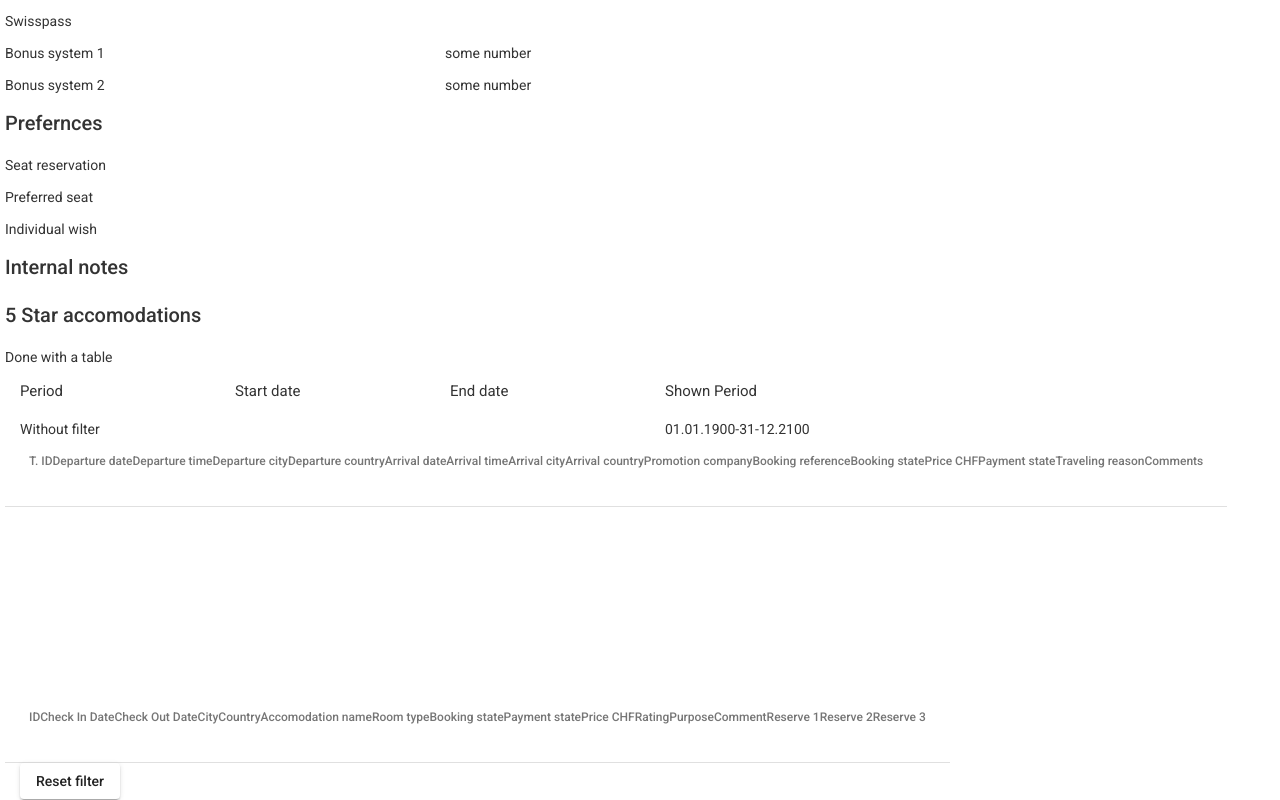
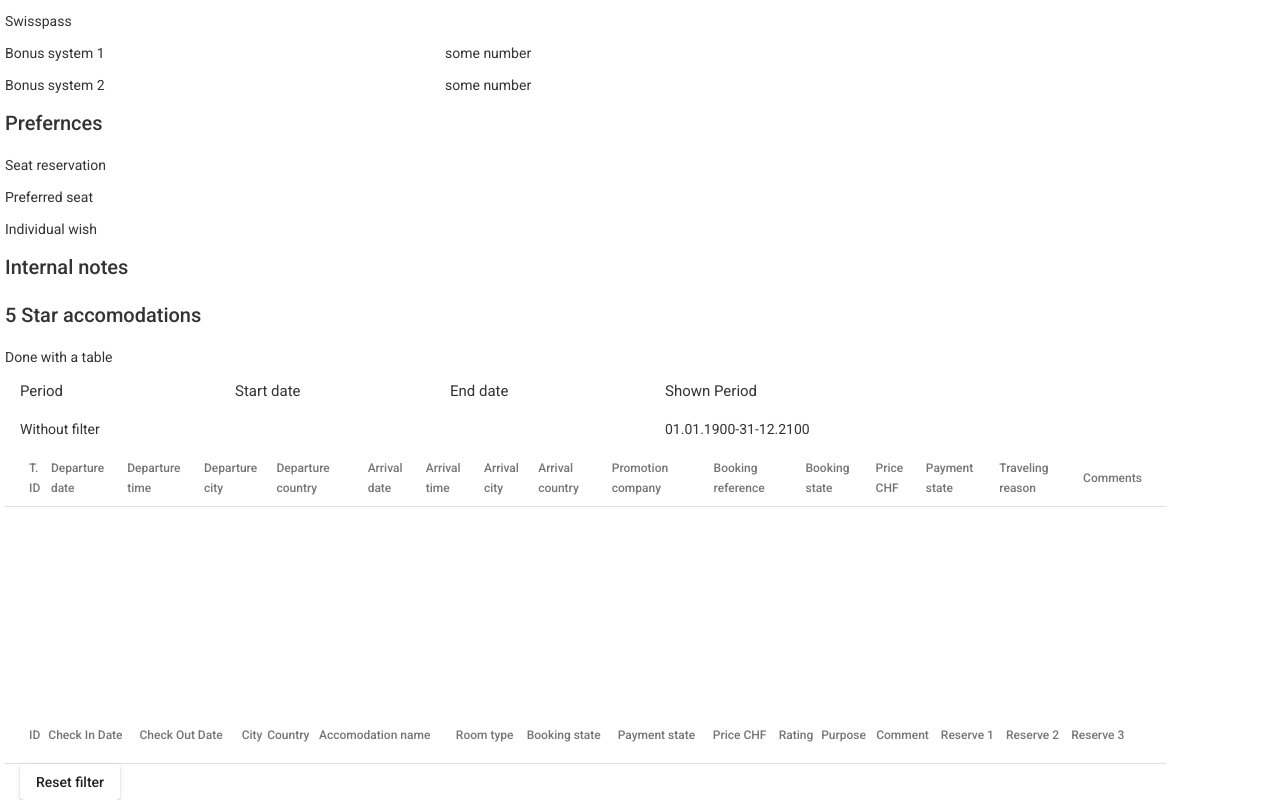
Before and after one commit to crhenrici/TravelManagement, an Angular app in the folder TMClient/: page /travel-list in a window 1280 px wide. Shown: the part 222-1022 px from the top of the page. Built offline with nearby package versions, Linux system fonts and the light colour scheme.

Commit message:
changed layout of table

```diff
--- a/TMClient/src/app/travel-list/travel-table/travel-table.component.css
+++ b/TMClient/src/app/travel-list/travel-table/travel-table.component.css
@@ -2,10 +2,6 @@
     margin-bottom: 200px;
 }
 
-.travel-table {
-    margin-top: 40px;
+table {
+  width: 90%;
 }
-
-.header-section {
-    margin-top: 80px;
-}
--- a/TMClient/src/app/travel-list/travel-table/travel-table.component.html
+++ b/TMClient/src/app/travel-list/travel-table/travel-table.component.html
@@ -1,5 +1,5 @@
   <div class="row first-table">
-    <mat-table>
+    <table mat-table>
       <ng-container matColumnDef="travelID">
         <th mat-header-cell *matHeaderCellDef>T. ID</th>
         <td mat-cell *matCellDef="let element"></td>
@@ -67,10 +67,10 @@
 
       <tr mat-header-row *matHeaderRowDef="displayedColumns"></tr>
       <tr mat-row *matRowDef="let row; columns: displayedColumns;"></tr>
-    </mat-table>
+    </table>
   </div>
   <div class="row">
-    <mat-table>
+    <table mat-table>
       <ng-container matColumnDef="stayID">
         <th mat-header-cell *matHeaderCellDef>ID</th>
         <td mat-cell *matCellDef="let element"></td>
@@ -138,7 +138,7 @@
 
       <tr mat-header-row *matHeaderRowDef="dispColumns"></tr>
       <tr mat-row *matRowDef="let row; columns: dispColumns;"></tr>
-    </mat-table>
+    </table>
   </div>
 
 <button mat-raised-button>Reset filter</button>
```
Also changed, not shown: TMClient/src/app/travel-list/travel-list.component.html (line endings or trailing spaces).
